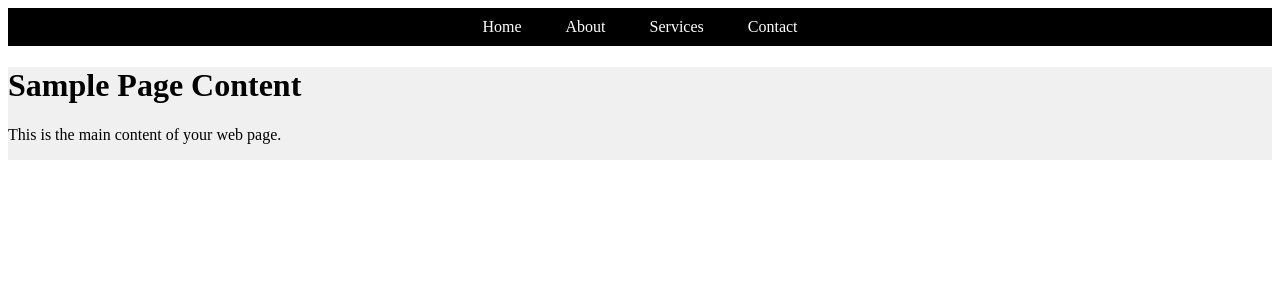
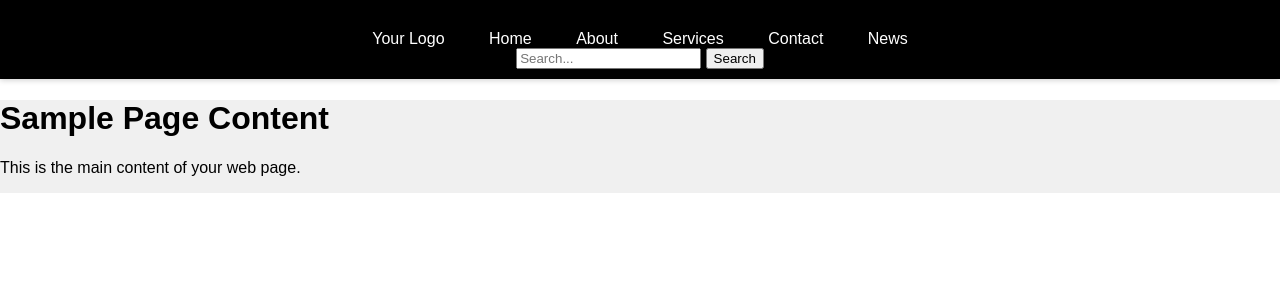
Before and after one commit to govindrnaik/rick_and_morty_fastapi, a FastAPI app: page / in a window 1280 px wide. Shown: the top 300 px of the page. Run offline with FastAPI, Linux system fonts and the light colour scheme; data that the repository does not hold is empty; some libraries are stand-ins or nearby versions.

Commit message:
added htmx and search bar html"

```diff
--- a/main.py
+++ b/main.py
@@ -7,6 +7,7 @@ from starlette.requests import Request
 from starlette.responses import HTMLResponse
 import uvicorn
 import requests
+import htmx
 
 from fastapi.staticfiles import StaticFiles
 
--- a/static/css/styles.css
+++ b/static/css/styles.css
@@ -1,3 +1,9 @@
+
+body {
+    margin: 0;
+    font-family: Arial, Helvetica, sans-serif;
+}
+
 /* Style for the navigation */
 .navbar {
     position: sticky;
@@ -7,6 +13,7 @@
     background-color: black;
     padding: 10px 0;
     text-align: center;
+    box-shadow: 0 1px 6px 0 rgba(0,0,0,0.2);
 }
 
 .navbar a {
@@ -32,6 +39,7 @@
     border-radius: 5px;
     margin: 20px;
     max-width: 300px;
+    box-shadow: 0 1px 6px 0 rgba(0,0,0,0.2);
 }
 
 .card-header {
--- a/templates/index.html
+++ b/templates/index.html
@@ -1,17 +1,15 @@
 <!DOCTYPE html>
 <html>
 <head>
+    <!-- htmx include library -->
+    <script src="https://cdn.jsdelivr.net/npm/htmx.org@1.6.0/dist/htmx.min.js"></script>
+
     <link rel="stylesheet" type="text/css" href="{{ url_for('static', path='css/styles.css') }}">
 <title>Page Title</title>
 </head>
 <body>
     <!-- Navigation Bar -->
-    <div class="navbar">
-        <a href="#home">Home</a>
-        <a href="#about">About</a>
-        <a href="#services">Services</a>
-        <a href="#contact">Contact</a>
-    </div>
+    {% include "nav_bar.html" %}
 
     <!-- Page Content -->
     <div style="height: 100%; background-color: #f0f0f0;">
--- /dev/null
+++ b/templates/nav_bar.html
@@ -0,0 +1,15 @@
+<div class="navbar">
+</div>
+
+<nav class="navbar">
+    <a href="#" class="logo">Your Logo</a>
+    <a href="#home">Home</a>
+    <a href="#about">About</a>
+    <a href="#services">Services</a>
+    <a href="#contact">Contact</a>
+    <a href="#news">News</a>
+    <div class="search-bar">
+        <input type="text" placeholder="Search...">
+        <button type="submit">Search</button>
+    </div>
+</nav>
```
